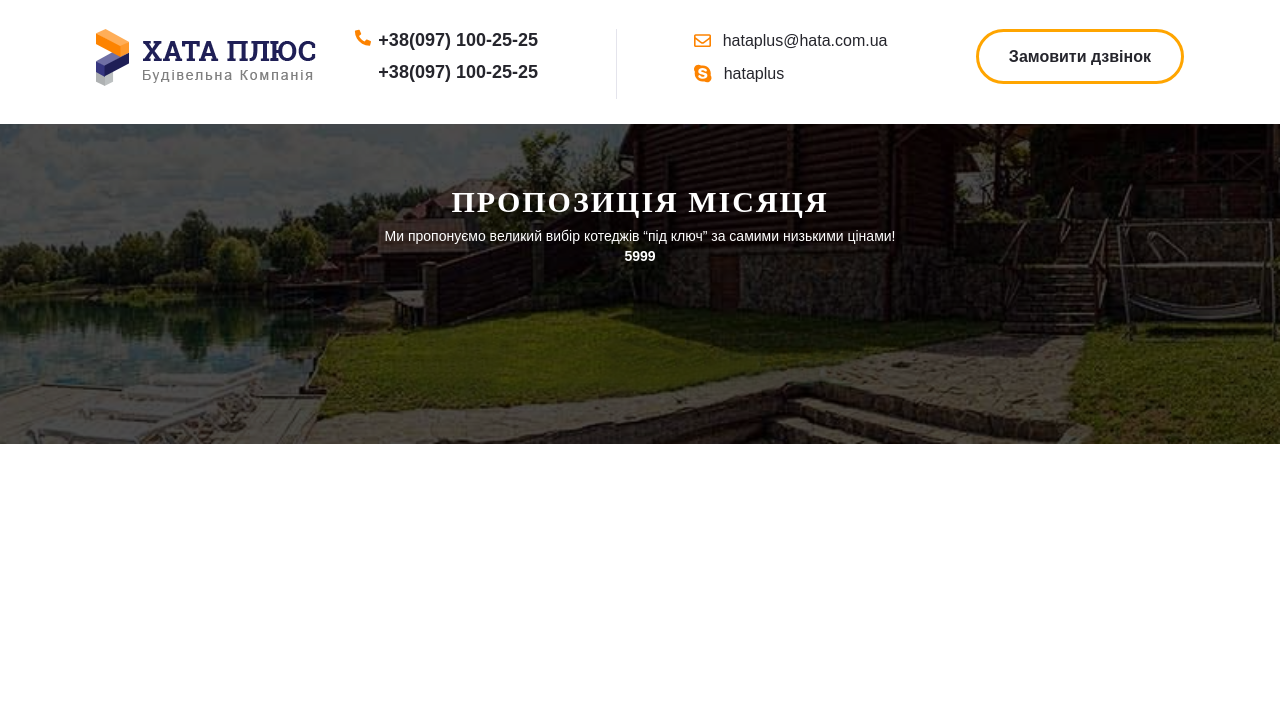
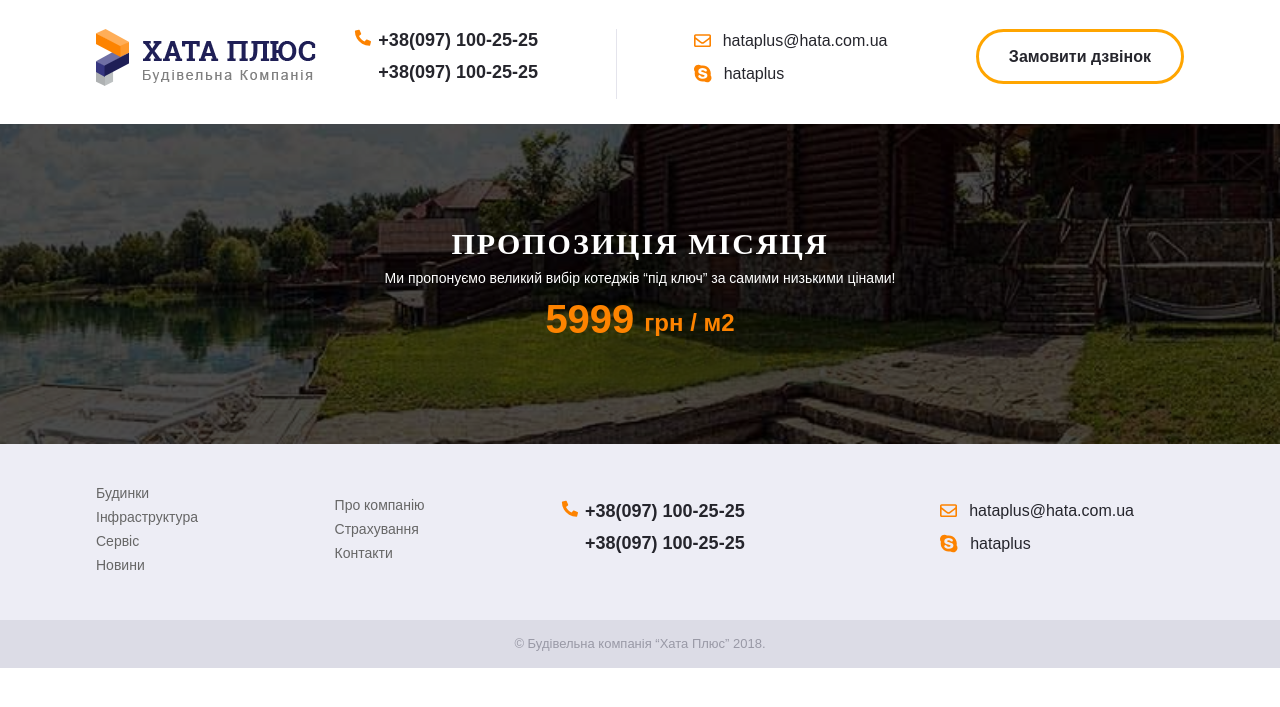
Before and after one commit to Sofii709/hata_plus, a PHP site: page / in a window 1280 px wide. Shown: the part 65-772 px from the top of the page. Run offline with PHP 8.4, Linux system fonts and the light colour scheme.

Commit message:
finished footer and a little main

```diff
--- a/css/style.css
+++ b/css/style.css
@@ -20,6 +20,10 @@ body {
 .items-center {
     display: flex;
     align-items: center;
+}
+
+.gap {
+    gap: 10px;
 }
 
 h1,
@@ -71,7 +75,7 @@ a {
     padding: 29px 0;
 }
 
-.main_contact .phone p {
+.phone p {
     padding: 3px 30px 11px 7px;
 }
 
@@ -88,22 +92,22 @@ a {
     background-color: #e4e4ec;
 }
 
-.main_contact .phone a {
+.phone a {
     font-size: 18px;
     line-height: 0.7em;
     color: #25252c;
     font-weight: bold;
 }
 
-.main_contact .phone a:hover {
+.phone a:hover {
     color: orange;
 }
 
-.main_contact .email img {
+.email img {
     padding-right: 12px;
 }
 
-.main_contact .email a {
+.email a {
     display: flex;
     align-items: center;
     font-size: 16px;
@@ -111,11 +115,11 @@ a {
     color: #25252c;
 }
 
-.main_contact .email a:hover {
+.email a:hover {
     text-decoration: underline;
 }
 
-.main_contact .email p {
+.email p {
     padding: 5px 50px 12px 29px;
 }
 
@@ -137,6 +141,8 @@ a {
 }
 
 .main_info {
+    display: flex;
+    align-items: center;
     padding: 60px 0;
     background: #25252c url(../img/main.png) center/cover no-repeat;
     min-height: 200px;
@@ -153,7 +159,7 @@ a {
     font-weight: 700;
 }
 
-.main_info p {
+.main_information {
     font-size: 14px;
     line-height: 0.6em;
     color: #ffffff;
@@ -165,4 +171,58 @@ a {
     font-size: 40px;
     color: #fd8300;
     font-weight: bold;
+    text-align: center;
 }
+
+.information {
+    justify-content: center;
+    padding-top: 15px;
+    align-items: flex-end;
+}
+
+.information p:last-child {
+    font-size: 24px;
+    color: #fd8300;
+    font-weight: bold;
+    text-align: center;
+    padding-bottom: 5px;
+}
+
+footer {
+    background-color: #ededf5;
+}
+
+.footer_line {
+    align-items: center;
+    padding: 40px;
+}
+
+.about li {
+    padding-bottom: 6px;
+}
+
+.about a {
+    font-size: 14px;
+    line-height: 0.6em;
+    color: #666666;
+    transition: all 1s ease;
+}
+
+.about a:hover {
+    text-decoration: underline;
+    color: #fd8300;
+}
+
+.footer_bottom {
+    padding: 15px;
+    display: flex;
+    justify-content: center;
+    align-items: center;
+    background-color: #dcdce6;
+}
+
+.footer_bottom p {
+    font-size: 13px;
+    line-height: 18px;
+    color: #9999a6;
+}
--- a/index.html
+++ b/index.html
@@ -11,7 +11,7 @@
 <body>
     <header>
         <div class="head_line">
-            <div class="wrap wrapper flex-between">
+            <div class="wrap gap wrapper flex-between">
                 <div>
                     <nav>
                         <ul class="flex-between wrap">
@@ -44,7 +44,7 @@
         </div>
     </header>
     <main>
-        <div class="wrap main_contact wrapper flex-between">
+        <div class="wrap gap main_contact wrapper flex-between">
             <div>
                 <a href="#">
                     <picture>
@@ -66,7 +66,8 @@
             </div>
             <div><span class="line"></span></div>
             <div class="email">
-                    <p><a href="mailto:hataplus@hata.com.ua"><img src="img/email.svg" alt="email">hataplus@hata.com.ua</a></p>
+                <p><a href="mailto:hataplus@hata.com.ua"><img src="img/email.svg" alt="email">hataplus@hata.com.ua</a>
+                </p>
                 <p><a href="skype:hataplus"><img src="img/skype.svg" alt="skype">hataplus</a></p>
             </div>
             <div class="order_call">
@@ -76,14 +77,71 @@
         <div class="main_info">
             <div class="wrapper">
                 <h1>Пропозиція місяця</h1>
-                <p>Ми пропонуємо великий вибір котеджів “під ключ” за самими низькими цінами!</p>
-                <div class="info">
-                    <p>5999</p>
+                <p class="main_information">Ми пропонуємо великий вибір котеджів “під ключ” за самими низькими цінами!
+                </p>
+                <div class="information flex-between gap">
+                    <p class="info">5999</p>
+                    <p>грн / м2</p>
                 </div>
             </div>
         </div>
     </main>
-    <footer></footer>
+    <footer>
+        <div class="wrap gap wrapper flex-between footer_line">
+            <div class="about">
+                <nav>
+                    <ul>
+                        <li>
+                            <a href="#">Будинки</a>
+                        </li>
+                        <li>
+                            <a href="#">Інфраструктура</a>
+                        </li>
+                        <li>
+                            <a href="#">Сервіс</a>
+                        </li>
+                        <li>
+                            <a href="#">Новини</a>
+                        </li>
+                    </ul>
+                </nav>
+            </div>
+            <div class="about">
+                <nav>
+                    <ul>
+                        <li>
+                            <a href="#">Про компанію</a>
+                        </li>
+                        <li>
+                            <a href="#">Страхування</a>
+                        </li>
+                        <li>
+                            <a href="#">Контакти</a>
+                        </li>
+                    </ul>
+                </nav>
+            </div>
+            <div class="phone flex-between">
+                <div>
+                    <picture>
+                        <img src="img/phone.svg" alt="phone">
+                    </picture>
+                </div>
+                <div>
+                    <p><a href="+380971002525">+38(097) 100-25-25</a></p>
+                    <p><a href="+380971002525">+38(097) 100-25-25</a></p>
+                </div>
+            </div>
+            <div class="email">
+                <p><a href="mailto:hataplus@hata.com.ua"><img src="img/email.svg" alt="email">hataplus@hata.com.ua</a>
+                </p>
+                <p><a href="skype:hataplus"><img src="img/skype.svg" alt="skype">hataplus</a></p>
+            </div>
+        </div>
+        <div class="footer_bottom">
+            <p>© Будівельна компанія “Хата Плюс” 2018.</p>
+        </div>
+    </footer>
 </body>
 
 </html>
```
Lines whose indentation alone changed are shown as unchanged.
